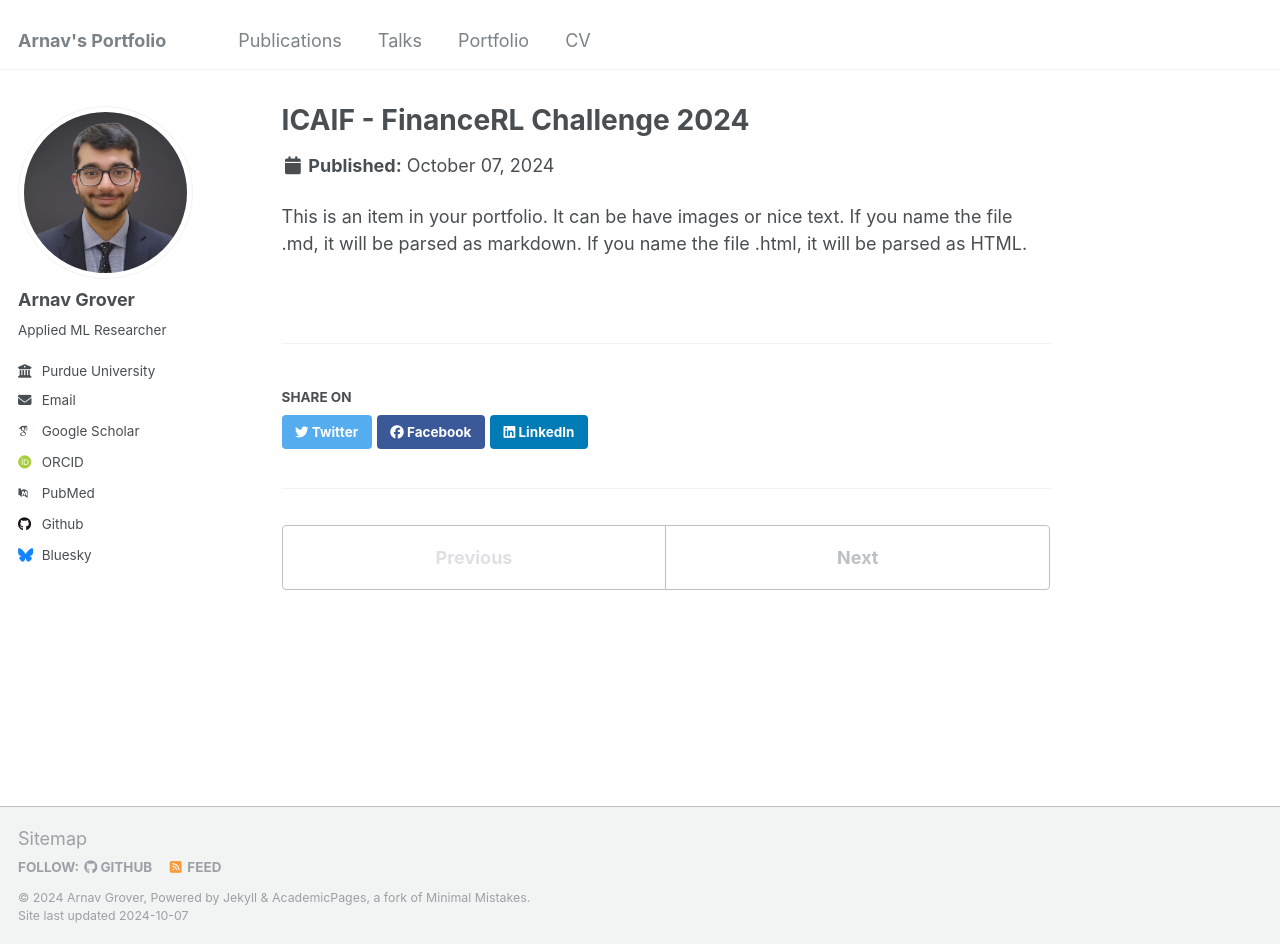
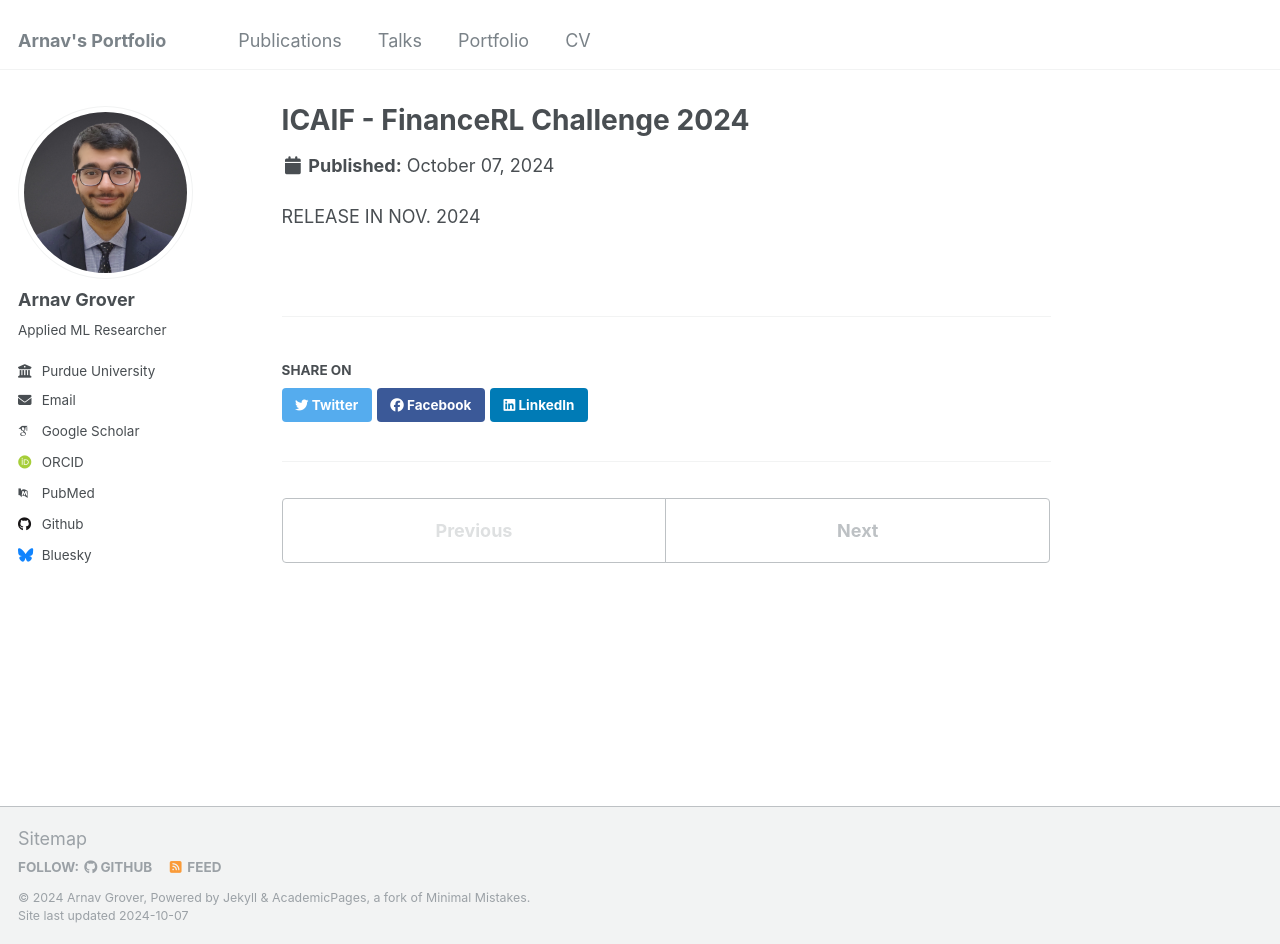
Before and after one commit to Arnav-Gr0ver/Arnav-Gr0ver.github.io, a Jekyll site: the page built from _portfolio/ICAIF_FinRL-2024.md, in a window 1280 px wide and 944 px high. Built offline with Jekyll 4.4.1, drawn with Linux system fonts in a browser that asks for light colours; some web fonts are replaced.

Commit message:
Update ICAIF_FinRL-2024.md

```diff
--- a/_portfolio/ICAIF_FinRL-2024.md
+++ b/_portfolio/ICAIF_FinRL-2024.md
@@ -4,4 +4,4 @@
 collection: portfolio
 ---
 
-This is an item in your portfolio. It can be have images or nice text. If you name the file .md, it will be parsed as markdown. If you name the file .html, it will be parsed as HTML.
+RELEASE IN NOV. 2024
```
